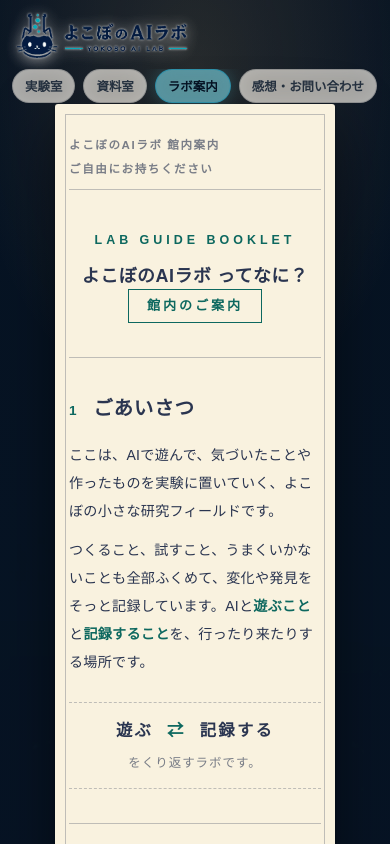
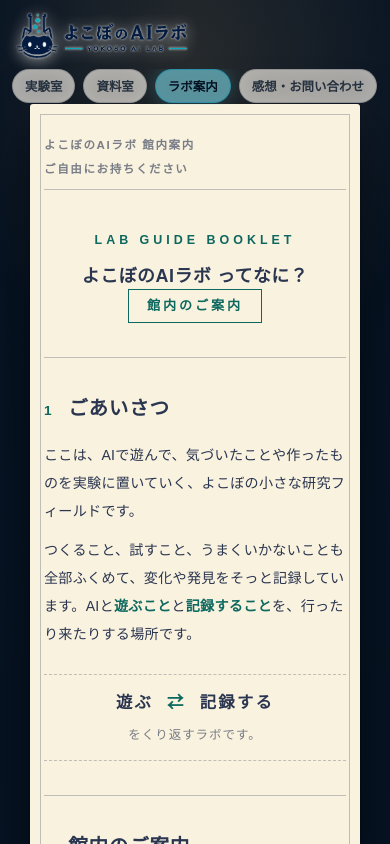
Before and after one commit to yokobo103/yokobo_ai_lab, a Next.js app: page /about in a window 390 px wide. Shown: the top 844 px of the page. Built offline with nearby package versions, Linux system fonts and the light colour scheme; no server answers; a web font is replaced by a local one.

Commit message:
Adjust mobile lab guide width

```diff
--- a/app/_redesign/styles/about-booklet.css
+++ b/app/_redesign/styles/about-booklet.css
@@ -853,12 +853,6 @@
 }
 
 @media (max-width: 520px) {
-  .about-booklet__sheet,
-  .about-booklet__outside-cta {
-    width: min(280px, calc(100vw - 32px));
-    max-width: min(280px, calc(100vw - 32px));
-  }
-
   .about-booklet__sheet {
     padding: 32px 14px 26px;
   }
```
